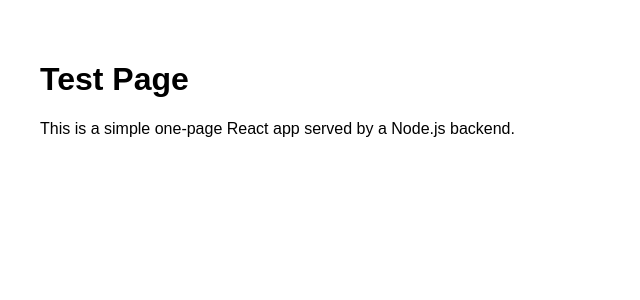
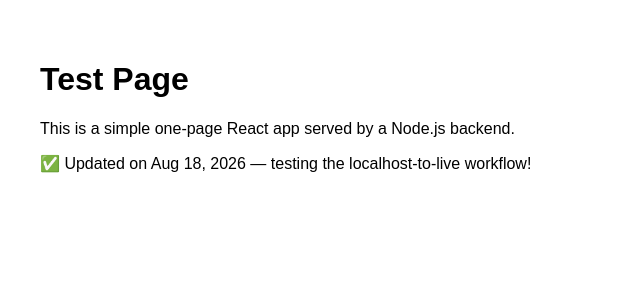
Before and after one commit to sabausman96/demo, a React (Vite) app: page / in a window 1280 px wide. Shown: the top 300 px of the page, without its empty margins (0-640 px from the left). Built offline with nearby package versions, Linux system fonts and the light colour scheme; the HTML template or start-up script is replaced by a standard one.

Commit message:
Add update message to App component

```diff
--- a/src/App.jsx
+++ b/src/App.jsx
@@ -5,6 +5,7 @@ function App() {
     <div style={{ padding: '2rem', fontFamily: 'Arial, sans-serif' }}>
       <h1>Test Page</h1>
       <p>This is a simple one‑page React app served by a Node.js backend.</p>
+      <p>✅ Updated on Aug 18, 2026 — testing the localhost-to-live workflow!</p>
     </div>
   );
 }
```
